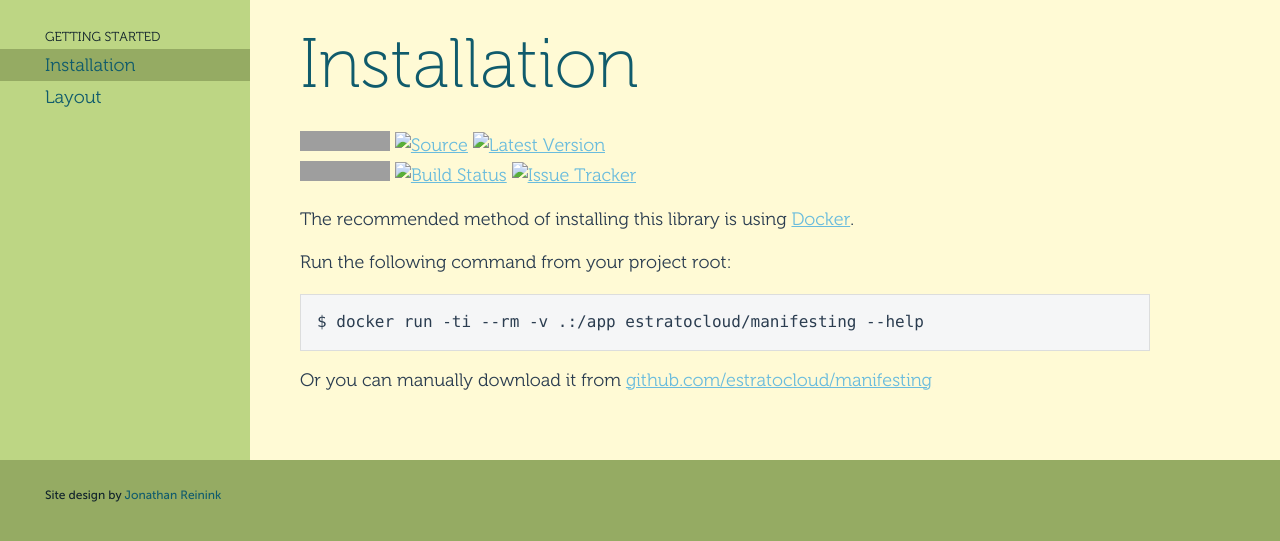
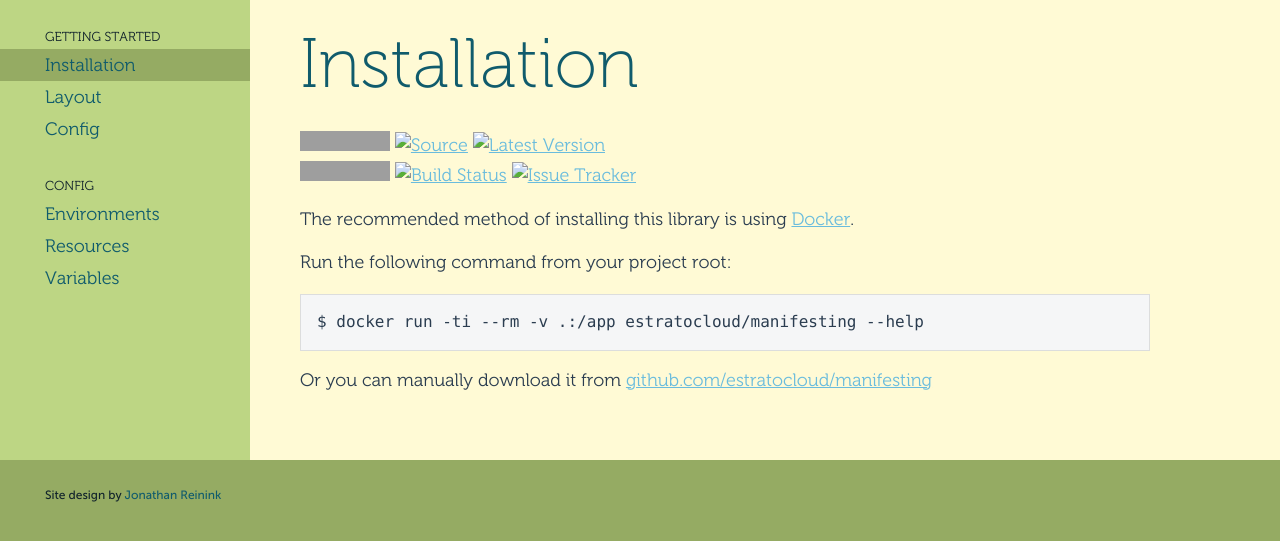
Before and after one commit to estratocloud/manifesting, a Jekyll site: the page built from index.md, in a window 1280 px wide, cut to the strip 213-754 px from the top of the page. Built offline with Jekyll 4.4.1, drawn with Linux system fonts in a browser that asks for light colours; grey boxes are pictures that could not be loaded.

Commit message:
Add the config pages

```diff
--- a/_data/menu.yml
+++ b/_data/menu.yml
@@ -1,3 +1,9 @@
 Getting Started:
     Installation: /
     Layout: /setup/layout
+    Config: /setup/config
+
+Config:
+    Environments: /config/environments
+    Resources: /config/resources
+    Variables: /config/variables
--- /dev/null
+++ b/config/environments.md
@@ -0,0 +1,5 @@
+---
+layout: default
+title: Environments
+permalink: /config/environments
+---
--- /dev/null
+++ b/config/resources.md
@@ -0,0 +1,5 @@
+---
+layout: default
+title: Resources
+permalink: /config/resources
+---
--- /dev/null
+++ b/config/variables.md
@@ -0,0 +1,5 @@
+---
+layout: default
+title: Variables
+permalink: /config/variables
+---
```
Also changed, not shown: setup/config.md (added, +15 -0 lines).
